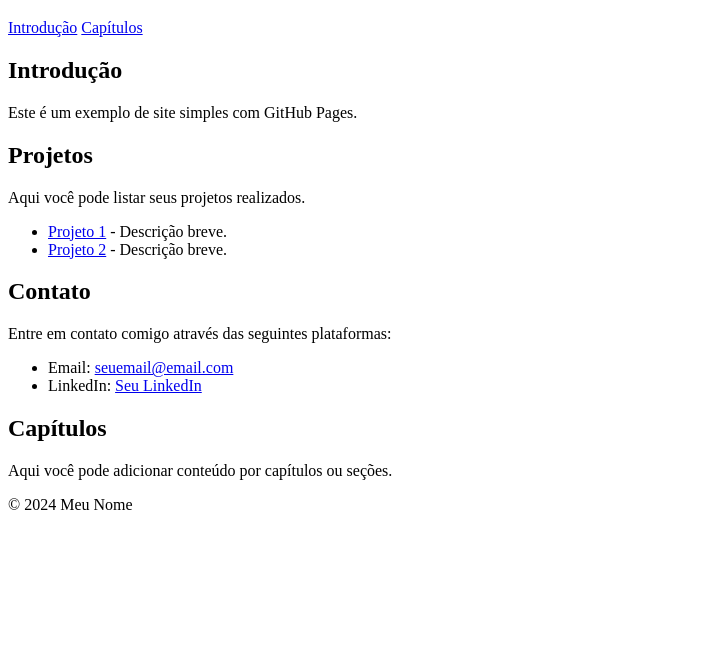
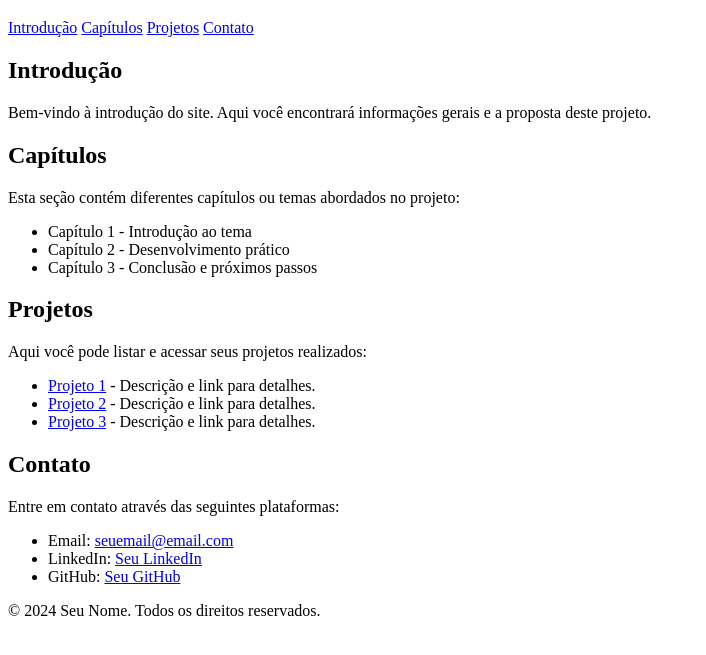
Before and after one commit to IsacdeOliveira/IsacOliveira, a plain HTML site: page index.html in a window 1280 px wide. Shown: the part 61-716 px from the top of the page, without its empty margins (0-706 px from the left). Drawn offline with Linux system fonts and the light colour scheme.

Commit message:
Update index.html

```diff
--- a/index.html
+++ b/index.html
@@ -7,44 +7,59 @@
   <link rel="stylesheet" href="styles.css">
 </head>
 <body>
+  <!-- Cabeçalho e Menu de Navegação -->
   <header>
     <h1>Bem-vindo ao Meu Site</h1>
     <nav>
       <a href="#introducao">Introdução</a>
       <a href="#capitulos">Capítulos</a>
+      <a href="#projetos">Projetos</a>
+      <a href="#contato">Contato</a>
     </nav>
   </header>
 
+  <!-- Seção de Introdução -->
   <section id="introducao">
     <h2>Introdução</h2>
-    <p>Este é um exemplo de site simples com GitHub Pages.</p>
+    <p>Bem-vindo à introdução do site. Aqui você encontrará informações gerais e a proposta deste projeto.</p>
   </section>
 
-  <section id="projetos">
-  <h2>Projetos</h2>
-  <p>Aqui você pode listar seus projetos realizados.</p>
+  <!-- Seção de Capítulos -->
+  <section id="capitulos">
+    <h2>Capítulos</h2>
+    <p>Esta seção contém diferentes capítulos ou temas abordados no projeto:</p>
     <ul>
-    <li><a href="#">Projeto 1</a> - Descrição breve.</li>
-    <li><a href="#">Projeto 2</a> - Descrição breve.</li>
+      <li>Capítulo 1 - Introdução ao tema</li>
+      <li>Capítulo 2 - Desenvolvimento prático</li>
+      <li>Capítulo 3 - Conclusão e próximos passos</li>
     </ul>
   </section>
 
+  <!-- Seção de Projetos -->
+  <section id="projetos">
+    <h2>Projetos</h2>
+    <p>Aqui você pode listar e acessar seus projetos realizados:</p>
+    <ul>
+      <li><a href="#">Projeto 1</a> - Descrição e link para detalhes.</li>
+      <li><a href="#">Projeto 2</a> - Descrição e link para detalhes.</li>
+      <li><a href="#">Projeto 3</a> - Descrição e link para detalhes.</li>
+    </ul>
+  </section>
+
+  <!-- Seção de Contato -->
   <section id="contato">
     <h2>Contato</h2>
-  <p>Entre em contato comigo através das seguintes plataformas:</p>
+    <p>Entre em contato através das seguintes plataformas:</p>
     <ul>
       <li>Email: <a href="mailto:seuemail@email.com">seuemail@email.com</a></li>
       <li>LinkedIn: <a href="https://linkedin.com/in/seuperfil" target="_blank">Seu LinkedIn</a></li>
+      <li>GitHub: <a href="https://github.com/seuusuario" target="_blank">Seu GitHub</a></li>
     </ul>
   </section>
 
-  <section id="capitulos">
-    <h2>Capítulos</h2>
-    <p>Aqui você pode adicionar conteúdo por capítulos ou seções.</p>
-  </section>
-
+  <!-- Rodapé -->
   <footer>
-    <p>&copy; 2024 Meu Nome</p>
+    <p>&copy; 2024 Seu Nome. Todos os direitos reservados.</p>
   </footer>
 </body>
 </html>
```
Lines whose indentation alone changed are shown as unchanged.
